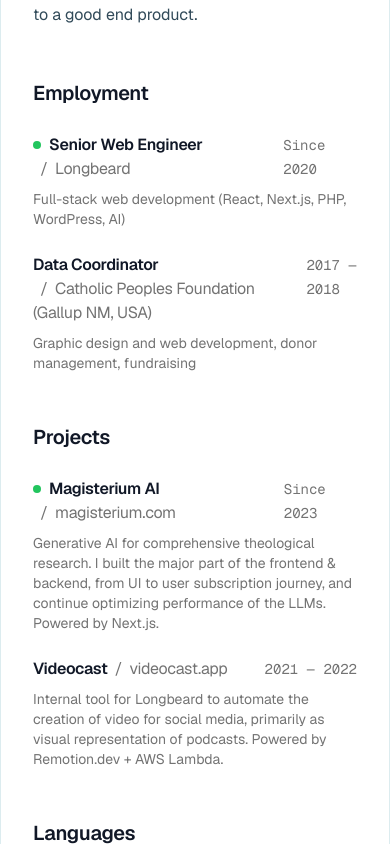
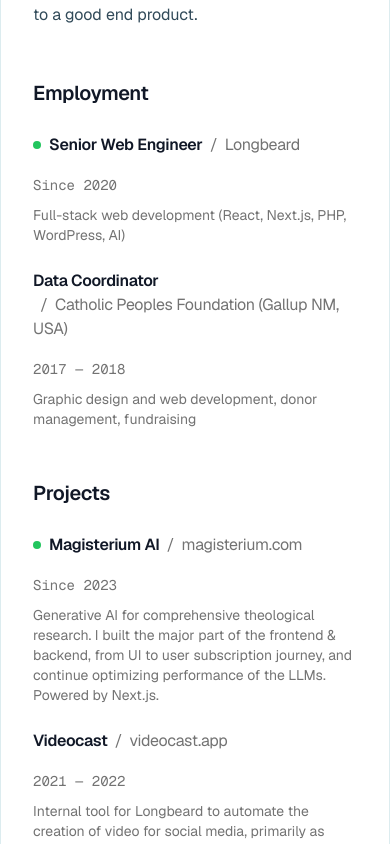
Before and after one commit to kvnang/kevinang, a Next.js app in the folder web/: page /resume in a window 390 px wide. Shown: the part 960-1804 px from the top of the page. Built offline with nearby package versions, Linux system fonts and the light colour scheme; no server answers.

Commit message:
fix: adjust mobile layout

```diff
--- a/web/app/resume/ResumeEntry.tsx
+++ b/web/app/resume/ResumeEntry.tsx
@@ -13,8 +13,8 @@ export function ResumeEntry({
 }) {
   return (
     <div className="grid items-center gap-2">
-      <div className="flex justify-between">
-        <div className="prose mr-4">
+      <div className="flex flex-col sm:flex-row sm:justify-between">
+        <div className="prose mb-4 sm:mb-0 sm:mr-4">
           <h4 className="mb-0">
             {variant === "current" ? (
               <div
```
